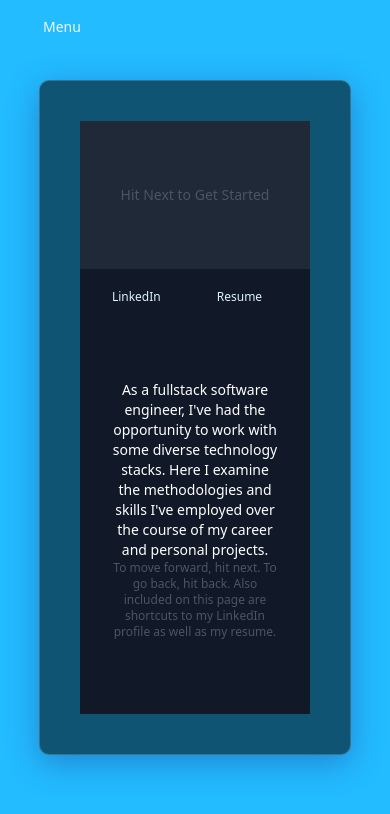
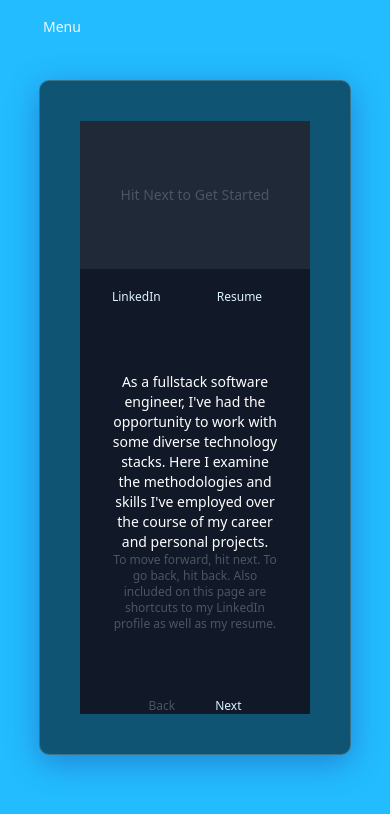
Before and after one commit to nduartech/monorepo-v1, a Solid app in the folder packages/mr-solid/: page / in a window 390 px wide. Built offline with nearby package versions, Linux system fonts and the light colour scheme; some icons are missing.

Commit message:
Progress on resume page

```diff
--- a/packages/mr-solid/src/App.tsx
+++ b/packages/mr-solid/src/App.tsx
@@ -1,9 +1,9 @@
 import { Component, For } from "solid-js";
 import "./index.css";
-import Nav from "./components/Nav";
-import SkillBar from './components/SkillBar';
-import skillFilters from "./components/SkillFilters";
-import Xp from "./components/Xp";
+import Nav from "./components/nav/Nav";
+import SkillBar from './components/skill/SkillBar';
+import skillFilters from "./components/skill/SkillFilters";
+import Xp from "./components/skill/Xp";
 
 const App: Component = (props: any) => {
 
@@ -133,10 +133,6 @@ const App: Component = (props: any) => {
     },
   ];
 
-  const [filters, setFilters] = skillFilters;
-
-  let scrollPosition = 0;
-
   return (
     <div
       class={String(window.localStorage && window.localStorage.getItem("theme") ? window.localStorage.getItem("theme") : document.documentElement.dataset.theme)}>
@@ -147,7 +143,7 @@ const App: Component = (props: any) => {
               <SkillBar skills={skills()}></SkillBar>
           </div>
           <div class="page flex flex-col justify-start items-center h-screen w-screen">
-            <div class="flex flex-col md:flex-row justify-center items-center mt-[5rem] md:mt-[15rem] lg:mt-[12rem] bg-[rgba(_0,_0,_0,_0.55_)] [box-shadow:0_8px_32px_0_rgba(_31,_38,_135,_0.37_)] backdrop-filter backdrop-blur-[2px] rounded-[10px] border-[1px] border-[solid] border-[rgba(255,255,255,0.18)] dark:bg-[rgba(_0,_0,_0,_0.7_)] dark:[box-shadow:0_8px_32px_0_rgba(_31,_38,_135,_0.37_)] dark:backdrop-filter dark:backdrop-blur-[14.5px] dark:rounded-[10px] dark:border-[1px] dark:border-[solid] dark:border-[rgba(255,255,255,0.18)] p-10 w-[80vw] h-[80vh] md:h-[50vh] lg:h-[65vh] min-h-fit">
+            <div class="flex flex-col md:flex-row justify-center items-center mt-[5rem] md:mt-[15rem] lg:mt-[12rem] bg-[rgba(_0,_0,_0,_0.55_)] [box-shadow:0_8px_32px_0_rgba(_31,_38,_135,_0.37_)] backdrop-filter backdrop-blur-[2px] rounded-[10px] border-[1px] border-[solid] border-[rgba(255,255,255,0.18)] dark:bg-[rgba(_0,_0,_0,_0.7_)] dark:[box-shadow:0_8px_32px_0_rgba(_31,_38,_135,_0.37_)] dark:backdrop-filter dark:backdrop-blur-[14.5px] dark:rounded-[10px] dark:border-[1px] dark:border-[solid] dark:border-[rgba(255,255,255,0.18)] p-10 w-[80vw] h-[80vh] md:h-[60vh] lg:h-[65vh] min-h-fit">
               <Xp></Xp>
             </div>
           </div>
--- a/packages/mr-solid/src/components/Xp.tsx
+++ /dev/null
@@ -1,50 +0,0 @@
-import resume from '../../resume.pdf';
-
-function Xp(props: any) {
-  return (
-    <>
-      <div class="flex flex-col justify-center items-center h-1/4 min-h-fit w-full md:h-full md:w-4/12 bg-gray-800">
-        <div class="w-11/12">
-          <p class="text-gray-600 text-sm text-center">Hit Next to Get Started</p>
-        </div>
-      </div>
-      <div class="flex flex-col justify-start items-center h-3/4 min-h-fit w-full md:h-full md:w-8/12 bg-gray-900 pt-5">
-        <div class="w-1/2 h-fit flex flex-row justify-center items-center top space-x-10">
-          <div class="flex flex-row justify-center items-center" onClick={()=>window.open("https://www.linkedin.com/in/nathanduarte")}>
-            <p class="text-regal-blue-100 text-xs font-light">LinkedIn</p>
-            <i class="iconoir-linkedin before:size-8 before:text-regal-blue-100 m-2">
-            </i>
-          </div>
-          <div class="flex flex-row justify-center items-center" onClick={()=>fetch(resume)
-            .then(resp => resp.blob() )
-            .then(blob => {
-              const url = window.URL.createObjectURL(blob);
-              const a = document.createElement('a');
-              a.style.display = 'none';
-              a.href = url;
-              // the filename you want
-              a.download = 'NathanDuarteResume.pdf';
-              document.body.appendChild(a);
-              a.click();
-              window.URL.revokeObjectURL(url);
-            })
-            .catch(() => alert('Download failed'))}>
-            <p class="text-regal-blue-100 text-xs font-light">Resume</p>
-            <i class="iconoir-page before:size-7 before:text-regal-blue-100 m-2">
-            </i>
-          </div>
-        </div>
-        <div class="w-9/12 h-full flex flex-col items-center justify-center">
-          <p class="text-white text-sm text-center">As a fullstack software engineer, I've had the opportunity to work with some
-            diverse technology stacks. Here I examine the methodologies and skills I've employed over the course of my career
-            and personal projects.</p>
-          <p class="text-gray-600 text-xs text-center">To move forward, hit next. To go back, hit back. Also included on this page
-            are shortcuts to my LinkedIn profile as well as my resume.</p>
-        </div>
-      </div>
-    </>
-  )
-    ;
-}
-
-export default Xp;
--- /dev/null
+++ b/packages/mr-solid/src/components/skill/Xp.tsx
@@ -0,0 +1,110 @@
+import resume from '../../../resume.pdf';
+import skillFilters from "./SkillFilters";
+import { createSignal, Show } from "solid-js";
+
+  const pages = [
+    {
+      context: "Main Page",
+    },
+    {
+      context: "While working as a Full Stack Software Engineer at BNY Mellon as part of the SETUP Program...",
+      skillList: ["js","ts","java","angularjs,ts","spring-boot,java","spring-cloud,java","mongo"]
+    },
+    {
+      context: "While working as a Lead Full Stack Software Engineer at BNY Mellon...",
+      skillList: []
+    },
+    {
+      context: "Personal Project",
+      skillList: []
+    },
+    {
+    context: "This Website :)",
+    skillList: []
+    }
+  ];
+
+  const [filters, setFilters] = skillFilters;
+
+  const [page, setPage] = createSignal(0);
+
+  const getPrevPage = () => {
+    if(page()>0) {
+      setPage(page()-1);
+    }
+  };
+
+
+  const getNextPage = () => {
+    if(page()<pages.length-1) {
+      setPage(page()+1);
+    }
+  };
+
+
+function Xp(props: any) {
+  return (
+    <>
+      <div class="flex flex-col justify-center items-center h-1/4 min-h-fit w-full md:h-full md:w-4/12 bg-gray-800">
+        <div class="w-11/12">
+          <p class="text-gray-600 text-sm text-center">Hit Next to Get Started</p>
+        </div>
+      </div>
+      <div
+        class="flex flex-col justify-start items-center h-3/4 min-h-fit w-full md:h-full md:w-8/12 bg-gray-900 pt-5">
+        <Show when={page()===0}>
+          <div class="w-1/2 h-fit flex flex-row justify-center items-center top space-x-10">
+            <div class="flex flex-row justify-center items-center"
+                 onClick={() => window.open("https://www.linkedin.com/in/nathanduarte")}>
+              <p class="text-regal-blue-100 text-xs font-light">LinkedIn</p>
+              <i class="iconoir-linkedin before:size-8 before:text-regal-blue-100 m-2">
+              </i>
+            </div>
+            <div class="flex flex-row justify-center items-center"
+                 onClick={() => fetch(resume).then(resp => resp.blob()).then(blob => {
+                   const url = window.URL.createObjectURL(blob);
+                   const a = document.createElement('a');
+                   a.style.display = 'none';
+                   a.href = url;
+                   a.download = 'NathanDuarteResume.pdf';
+                   document.body.appendChild(a);
+                   a.click();
+                   window.URL.revokeObjectURL(url);
+                 }).catch(() => alert('Download failed'))}>
+              <p class="text-regal-blue-100 text-xs font-light">Resume</p>
+              <i class="iconoir-page before:size-7 before:text-regal-blue-100 m-2">
+              </i>
+            </div>
+          </div>
+          <div class="w-9/12 h-full flex flex-col items-center justify-center">
+            <p class="text-white text-sm text-center">As a fullstack software engineer, I've had the opportunity to
+              work with some
+              diverse technology stacks. Here I examine the methodologies and skills I've employed over the course of my
+              career
+              and personal projects.</p>
+            <p class="text-gray-600 text-xs text-center">To move forward, hit next. To go back, hit back. Also
+              included on this page
+              are shortcuts to my LinkedIn profile as well as my resume.</p>
+          </div>
+        </Show>
+        <div class="w-1/2 h-fit flex flex-row justify-center items-center bottom space-x-10">
+          <div class="flex flex-row justify-center items-center"
+               onClick={() => getPrevPage()}>
+            <i class={"iconoir-arrow-left-tag before:size-8 "+(page()>0?"before:text-regal-blue-100":"before:text-gray-600")+" m-2"}>
+            </i>
+            <p class={(page()>0?"text-regal-blue-100":"text-gray-600")+" text-xs font-light"}>Back</p>
+          </div>
+          <div class="flex flex-row justify-center items-center"
+               onClick={() => getNextPage()}>
+            <p class={(page()<pages.length-1?"text-regal-blue-100":"text-gray-600")+" text-xs font-light"}>Next</p>
+            <i class={"iconoir-arrow-right-tag before:size-8 "+(page()<pages.length-1?"before:text-regal-blue-100":"before:text-gray-600")+" m-2"}>
+            </i>
+          </div>
+        </div>
+      </div>
+    </>
+  )
+    ;
+}
+
+export default Xp;
```
Also changed, not shown: packages/mr-solid/src/components/nav/Nav.tsx (renamed from packages/mr-solid/src/components/Nav.tsx), packages/mr-solid/src/components/nav/NavButton.tsx (renamed from packages/mr-solid/src/components/NavButton.tsx), packages/mr-solid/src/components/skill/SkillBar.tsx (renamed from packages/mr-solid/src/components/SkillBar.tsx), packages/mr-solid/src/components/skill/SkillButton.tsx (renamed from packages/mr-solid/src/components/SkillButton.tsx), packages/mr-solid/src/components/skill/SkillFilters.tsx (renamed from packages/mr-solid/src/components/SkillFilters.tsx).
